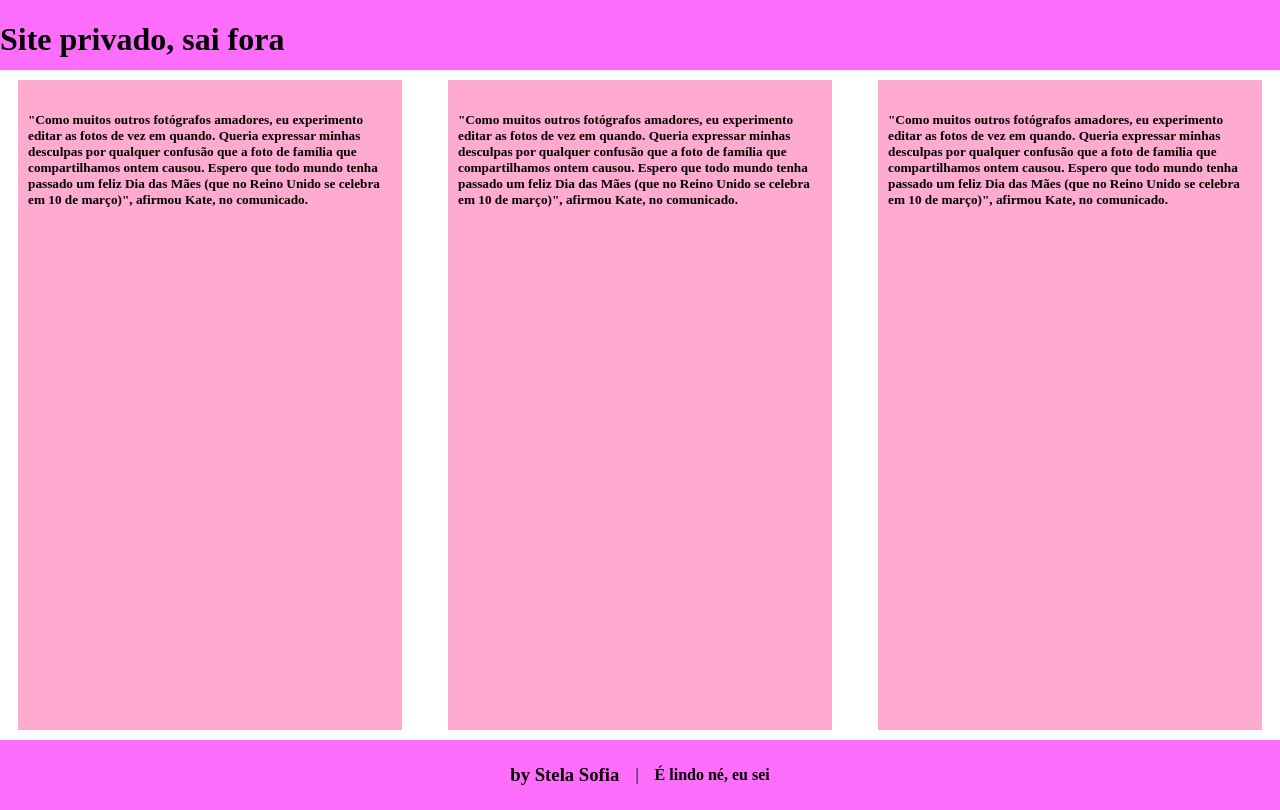
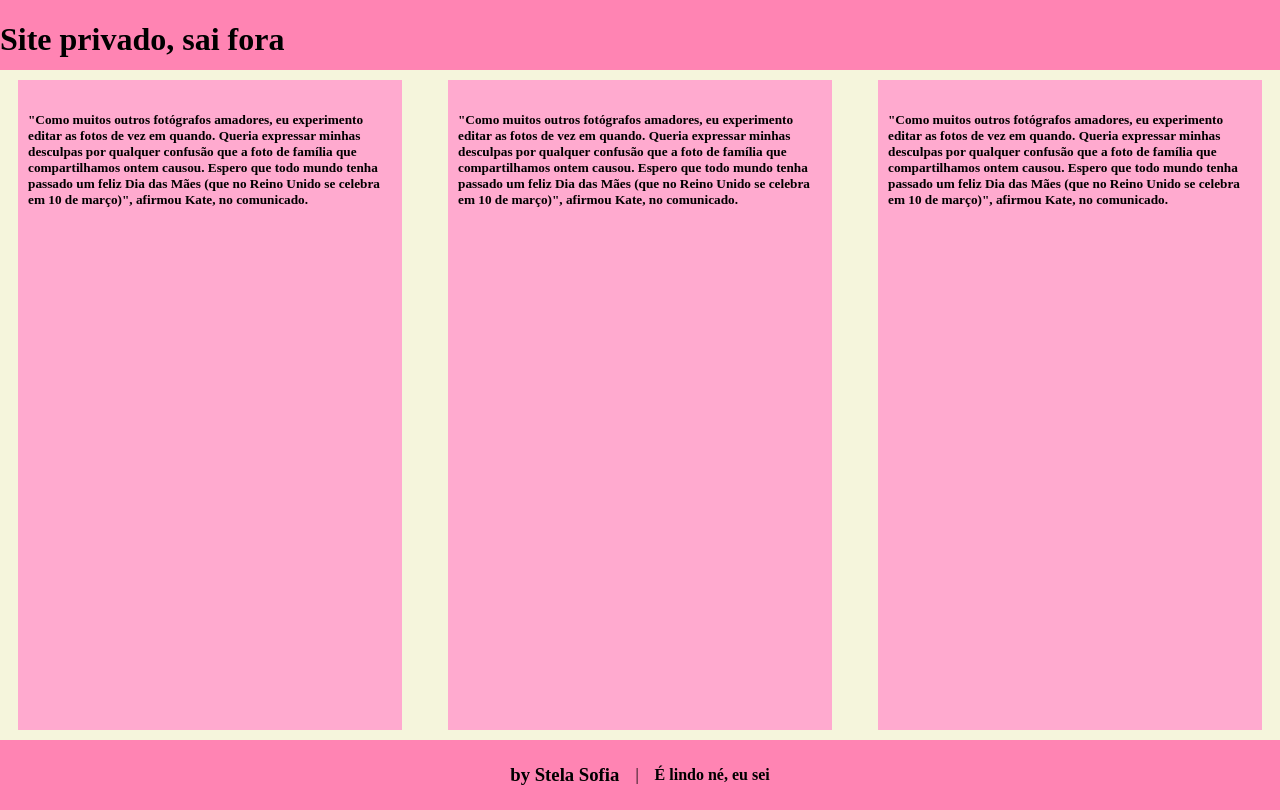
Before and after one commit to ifpi-picos/layout-responsivo-StelaDB, a plain HTML site: page index.html in a window 1280 px wide. Drawn offline with Linux system fonts and the light colour scheme.

Commit message:
ajeitando o index

```diff
--- a/css/estilo.css
+++ b/css/estilo.css
@@ -7,15 +7,16 @@ body{
     display: flex;
     flex-direction: column;
     justify-content: space-between;
+    background-color: beige;
 }
 header, footer{
     height: 70px;
 }
 header{
-    background-color: #ff6dfd;
+    background-color: #ff84b3;
 }
 footer{
-    background-color: #ff6dfd;
+    background-color: #ff84b3;
     display: flex;
     flex-direction: row;
     justify-content: center;
```
